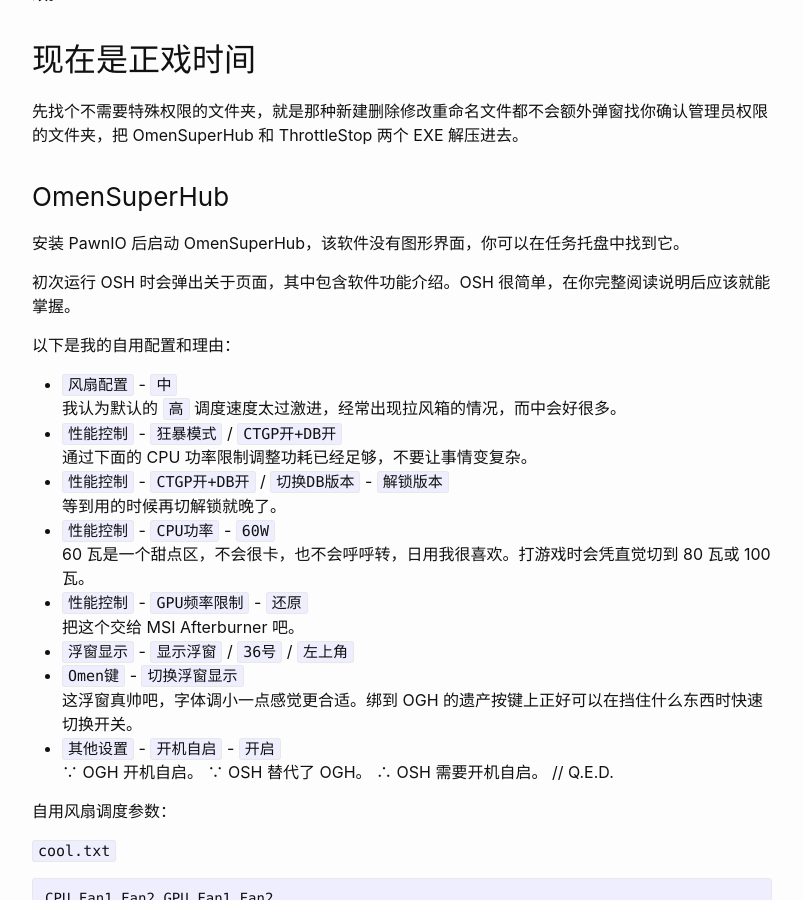
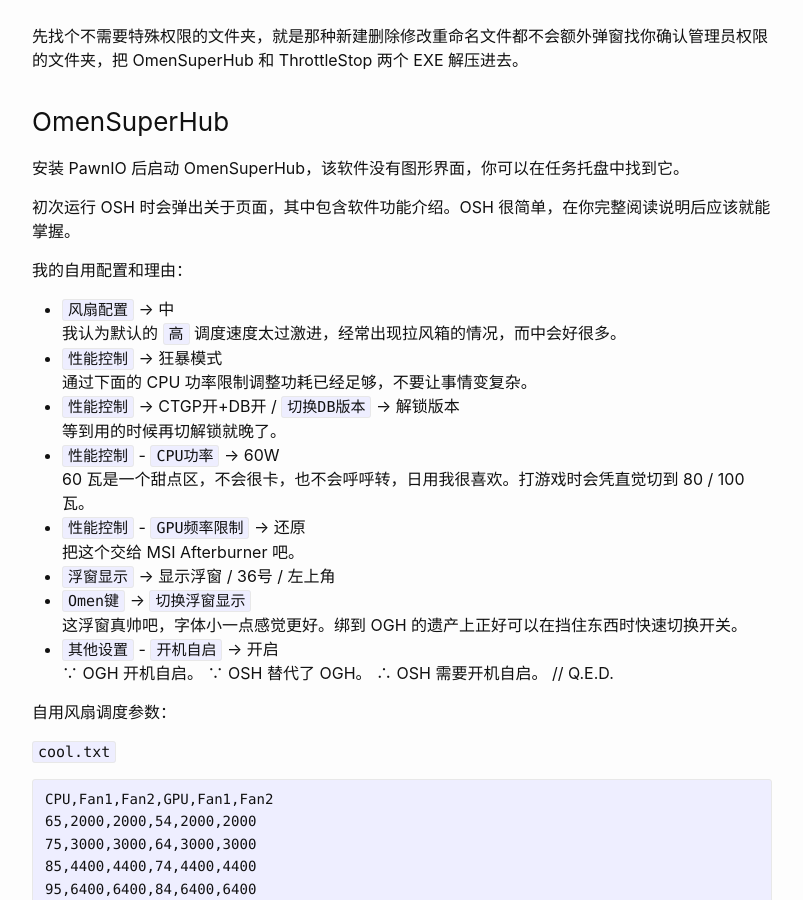
Before and after one commit to Rbqwow/rbqwow.github.io, a Jekyll site: the page built from _posts/2026-5-25-fuck-hp-omen-9.md, in a window 1280 px wide and 900 px high, scrolled down 2562 px. Shown: the whole window, without its empty margins (238-1041 px from the left). Built offline with Jekyll 4.4.1, drawn with Linux system fonts in a browser that asks for light colours; comment, search, counter and statistics services are not loaded; some of the changed text lies outside the part shown.

Commit message:
tiny fix

```diff
--- a/_posts/2026-5-25-fuck-hp-omen-9.md
+++ b/_posts/2026-5-25-fuck-hp-omen-9.md
@@ -35,11 +35,8 @@ title: 爆改暗影精灵 9
 
 - 各电脑体质不同，本文中的配置仅在我个人电脑上测试通过，仅供参考。你也可以去看看文末[参考资料](#参考资料及鸣谢)中的教程，那里的参数应该更普适一点。
 - 关掉 Windows Defender 实时防护之类的安全软件，如果你信任我。在完成这页博客的所有操作之前，不要开启。
-
    如果在本文全部操作结束后开启安全软件，持久化保留的文件报毒了，那就添加信任。
-
    如果你不信任我，那大可关闭页面，我不会责怪你的。
-
 - 记住自己的 BitLocker 恢复密钥，因为需要短暂关闭安全启动，之后你可以开回来。不要试图只暂停加密而不记住密钥，你会后悔的。未开启 BitLocker 则跳过这一条。
 - Hyper-V 可能导致 ThrottleStop 等工具无法正常变更处理器电压和频率，WSL2 用户有难了。
 - 暗影精灵 9 重置 BIOS 的方式是在内置键盘上按住 Win+V 后短按电源按钮开机，之后不要松开 Win+V，等它亮。
@@ -60,7 +57,6 @@ title: 爆改暗影精灵 9
 1. 让你的 OGH 等 HP/OMEN 组件消失或全部不再运行。
 
    我通过微软官方镜像重装了系统，所以我没办法针对 OEM 系统给出太多意见。
-
    我已知的自启方式有用户启动项、系统启动项、任务计划、服务、UWP 应用自启。总之所有能自启的地方都有 HP/OMEN 的身影。你加油。
 
 2. 安装处理器调度 PPKG 预配包，它为 Windows 提供了适合的处理器调度策略。
@@ -70,13 +66,12 @@ title: 爆改暗影精灵 9
 3. 将正确的 BIOS 解锁工具文件放入 U 盘内。
 
    我使用的是 `暗影精灵 9 9slim`，供你参考。U 盘根目录最终应该存在 `EFI` 文件夹和 `SREP_Config.cfg` 文件。可以同时存在其他文件，没有关系。
-
    记得看自己的 BIOS 版本，Win+R 输入 `msinfo32` 可以打开系统信息。
 
 ## 是时候爆草 BIOS 了
 
 1. 准备好你的 U 盘，把它插上。
-2. 开机连按 F10 进入 BIOS 设置，按 F8 重置 BIOS 设置，再关闭安全启动。按 F10 保存并退出。
+2. 开机连按 F10 进入 BIOS 设置，先重置 BIOS 设置，再关闭安全启动。按 F10 保存并退出。
 3. 开机连按 F9 进入启动项选择，使用你的 U 盘启动，等候片刻。自动回到启动项选择页面后，按 F10 进入 BIOS 设置。
 4. 查看 BIOS 设置首页的底部，选择多出来的 `自定义` 选项并进入。
 5. 寻找以下设置，并将它们修改为对应值。 TODO：列出选项位置
@@ -103,22 +98,22 @@ U 盘启动或否只会影响隐藏设置解锁，并不会影响已经修改的
 
 初次运行 OSH 时会弹出关于页面，其中包含软件功能介绍。OSH 很简单，在你完整阅读说明后应该就能掌握。
 
-以下是我的自用配置和理由：
+我的自用配置和理由：
 
-- `风扇配置` - `中`
+- `风扇配置` → 中
   我认为默认的 `高` 调度速度太过激进，经常出现拉风箱的情况，而中会好很多。
-- `性能控制` - `狂暴模式` / `CTGP开+DB开`
+- `性能控制` → 狂暴模式
   通过下面的 CPU 功率限制调整功耗已经足够，不要让事情变复杂。
-- `性能控制` - `CTGP开+DB开` / `切换DB版本` - `解锁版本`
+- `性能控制` → CTGP开+DB开 / `切换DB版本` → 解锁版本
   等到用的时候再切解锁就晚了。
-- `性能控制` - `CPU功率` - `60W`
-  60 瓦是一个甜点区，不会很卡，也不会呼呼转，日用我很喜欢。打游戏时会凭直觉切到 80 瓦或 100 瓦。
-- `性能控制` - `GPU频率限制` - `还原`
+- `性能控制` - `CPU功率` → 60W
+  60 瓦是一个甜点区，不会很卡，也不会呼呼转，日用我很喜欢。打游戏时会凭直觉切到 80 / 100 瓦。
+- `性能控制` - `GPU频率限制` → 还原
   把这个交给 MSI Afterburner 吧。
-- `浮窗显示` - `显示浮窗` / `36号` / `左上角`
-- `Omen键` - `切换浮窗显示`
-  这浮窗真帅吧，字体调小一点感觉更合适。绑到 OGH 的遗产按键上正好可以在挡住什么东西时快速切换开关。
-- `其他设置` - `开机自启` - `开启`
+- `浮窗显示` → 显示浮窗 / 36号 / 左上角
+- `Omen键` → `切换浮窗显示`
+  这浮窗真帅吧，字体小一点感觉更好。绑到 OGH 的遗产上正好可以在挡住东西时快速切换开关。
+- `其他设置` - `开机自启` → 开启
   ∵ OGH 开机自启。
   ∵ OSH 替代了 OGH。
   ∴ OSH 需要开机自启。
```
Also changed, not shown: other parts of _posts/2026-5-25-fuck-hp-omen-9.md (+1 -0 lines).
